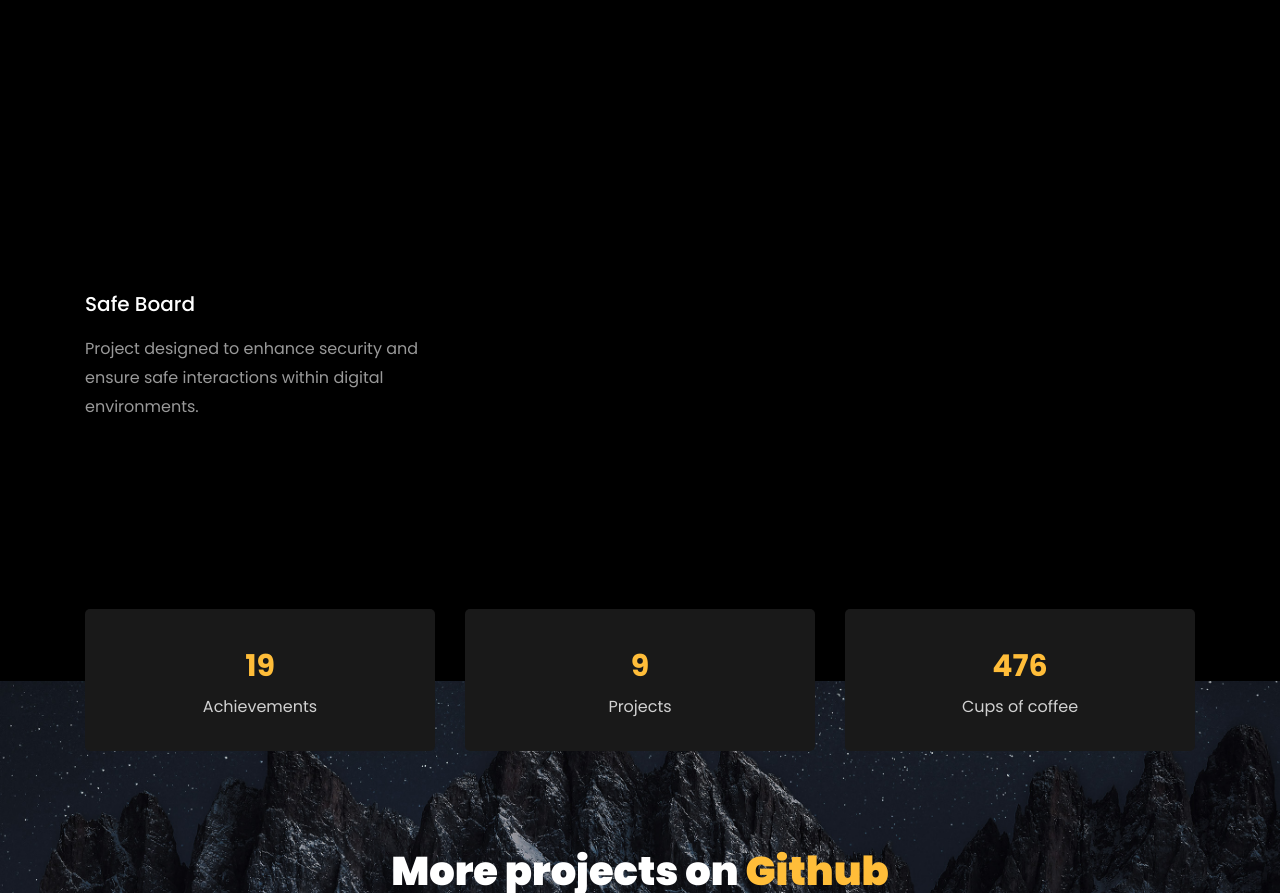
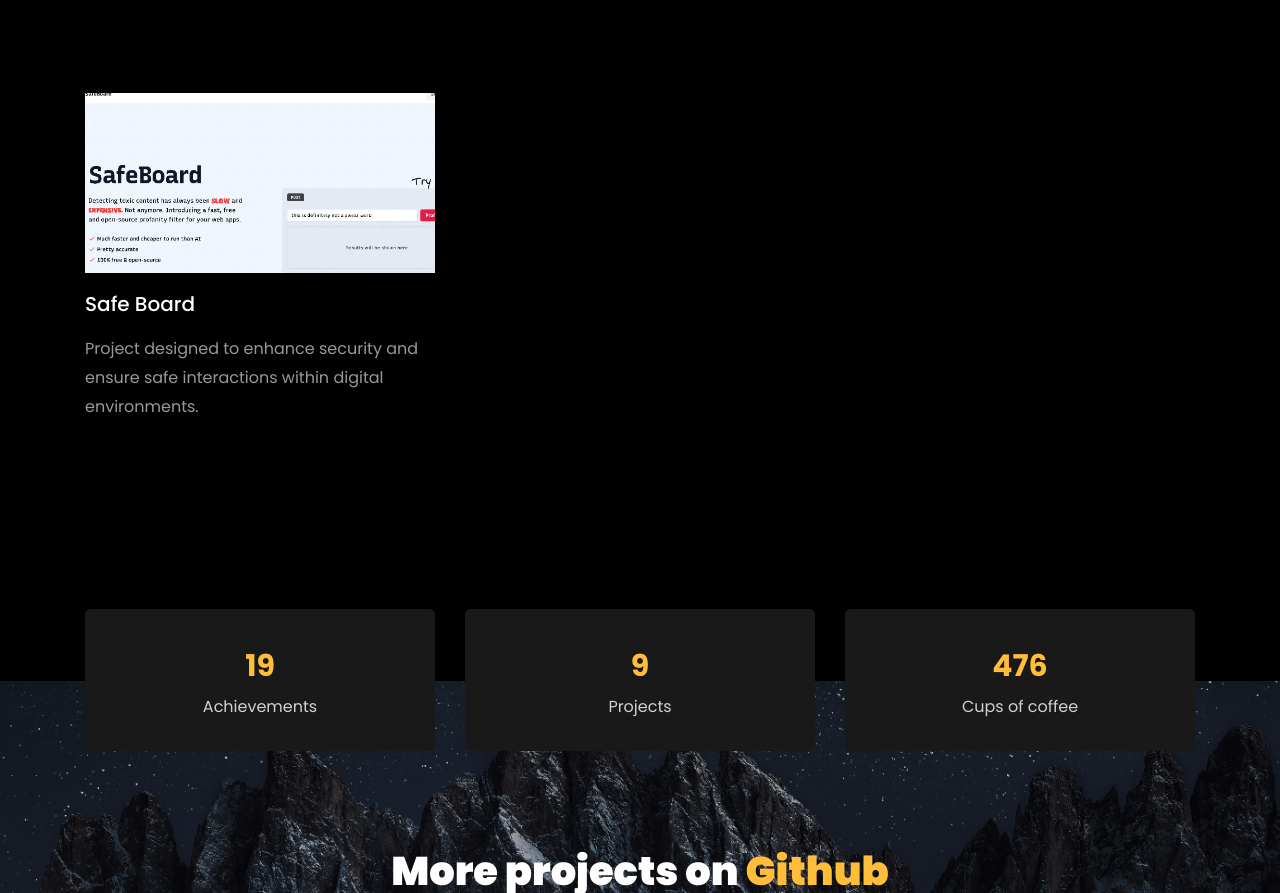
Before and after one commit to amaynagpal/Portfolio-Website, a plain HTML site: page index.html in a window 1280 px wide. Shown: the part 2996-3889 px from the top of the page. Drawn offline with Linux system fonts and the light colour scheme; files whose address does not match are found by name.

Commit message:
safeboard

```diff
--- a/index.html
+++ b/index.html
@@ -406,7 +406,7 @@
         <div class="row d-flex">
           <div class="col-md-4 d-flex ftco-animate">
           	<div class="blog-entry justify-content-end">
-              <a href="" class="block-20 zoom-effect" style="background-image: url('images/proj_1.jpg');">
+              <a href="" class="block-20 zoom-effect" style="background-image: url('images/Safeboard.png');">
               </a>
               <div class="text mt-3 float-right d-block">
 
```
